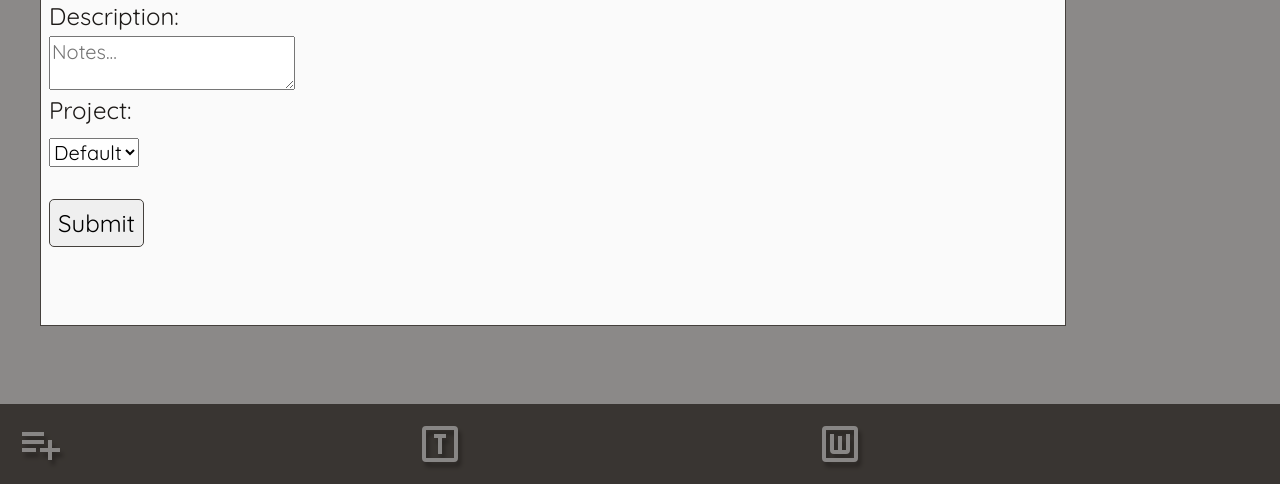
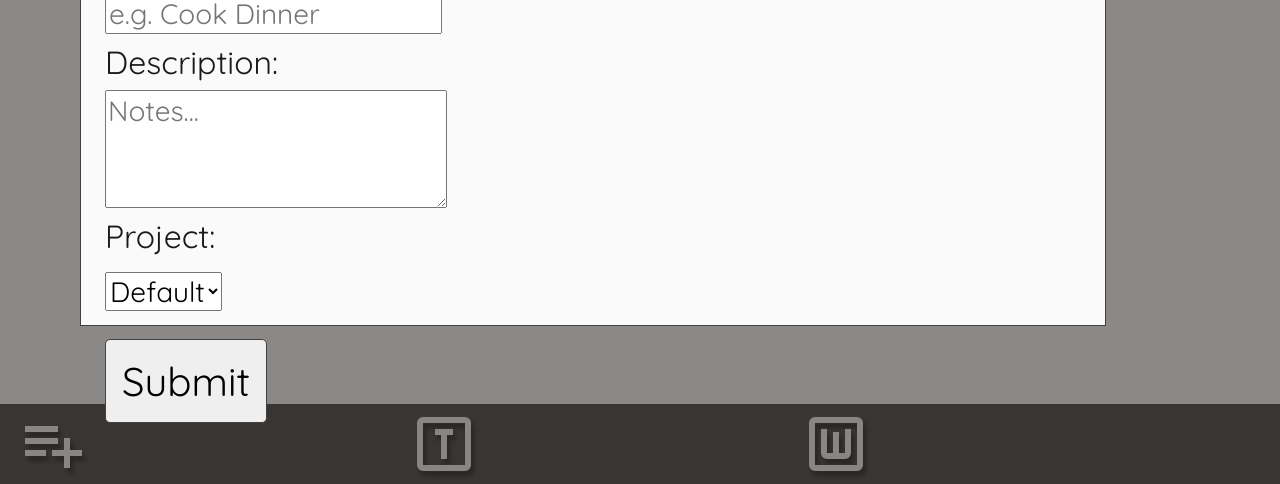
Before and after one commit to Gatteber/todo-app, a website built with webpack: page dist/index.html in a window 1280 px wide. Shown: the part 316-800 px from the top of the page. Built offline with Linux system fonts and the light colour scheme.

Commit message:
added styling for tablets in modal, taskbar, and header/footer.

```diff
--- a/src/index.js
+++ b/src/index.js
@@ -38,7 +38,4 @@ const mainApp = (() => {
     modalRender.newItem();
     // modalRender.newProject();
 
-    // const modalDisplayControl = () => {
-    //     const getItemMenu = document.querySelector('.')
-    // }
 })();
--- a/src/modalmenu.js
+++ b/src/modalmenu.js
@@ -37,7 +37,7 @@ const formSetter = (() => {
 
 //render module
 const modalRender = (() => {
-
+    //boilerplate
     const render = () => {
         domManip.makeEl(renderPage.getContent, 'div', 'modal-bg');
         domManip.makeEl(renderPage.getContent, 'div', 'modal-card');
@@ -68,7 +68,6 @@ const modalRender = (() => {
         getBg.parentNode.removeChild(getBg);
         getCard.parentNode.removeChild(getCard);
     }
-
 
     const newItem = () => {
         const getModalSettings = domManip.grabEl('modal-form');
--- a/src/scss/_modal.scss
+++ b/src/scss/_modal.scss
@@ -1,4 +1,5 @@
 @use "./colors";
+@use "./breakpoints";
 
 .modal-bg {
     position: absolute;
@@ -56,7 +57,8 @@
         font-size: 1.5rem;
         color: colors.$stone900;
 
-        #itemName {
+        //items
+        #itemName, #projName {
             font-family: 'Quicksand';
             font-size: 1.25rem;
         }
@@ -75,14 +77,77 @@
             margin-bottom: 1.5rem;
         }
 
-        .item-submit {
+        .item-submit, .proj-submit {
             font-family: 'Quicksand';
             padding: 0.5rem;
             font-size: 1.5rem;
-            // background-color: colors.$stone900;
-            // color: colors.$stone50;
             border: 1px solid colors.$stone700;
             border-radius: 5px;
         }
+
+        //projects
+        #projName {
+            margin-bottom: 1.25rem;
+        }
+
     }
 }
+
+@include breakpoints.tablet {
+    .modal-card {
+        left: 5rem;
+
+
+        .modal-card-header {
+            background-color: colors.$stone600;
+            // background-color: red;
+            justify-content: space-between;
+            padding: 0 2.5rem 0 2.5rem;
+
+
+            .modal-header-text {
+                font-size: 4rem;
+            }
+
+            .modal-close-button {
+                width: 4rem;
+                height: 4.5rem;
+                font-size: 4rem;
+            }
+
+        }
+
+        .modal-form {
+            gap: 0.75rem;
+            padding: 2rem 0 0 1.5rem;
+            font-size: 2rem;
+
+            //items
+            #itemName, #projName {
+                font-size: 1.75rem;
+            }
+
+            #itemDesc {
+                font-size: 1.75rem;
+                width: 21rem;
+                height: 7rem;
+            }
+
+            .item-dd-label {
+                font-size: 1.75rem;
+                margin-top: 0.5rem;
+                margin-bottom: 1rem;
+            }
+
+            .item-submit, .proj-submit {
+                padding: 1rem;
+                font-size: 2.5rem;
+            }
+
+            //projects
+            #projName {
+                margin-bottom: 1.25rem;
+            }
+        }
+    }
+}
--- a/src/scss/_navbar.scss
+++ b/src/scss/_navbar.scss
@@ -1,4 +1,5 @@
 @use "./colors";
+@use "./breakpoints";
 
 .nav-add-menu {
     position: fixed;
@@ -18,6 +19,11 @@
         padding: 1rem 0 0 1rem;
         border-bottom: 1px solid colors.$stone50;
     }
+
+    @include breakpoints.tablet {
+        font-size: 2.75rem;
+    }
+
 }
 
 .nav-proj-menu {
@@ -39,4 +45,8 @@
         padding: 1rem 0 0 1rem;
         border-bottom: 1px solid colors.$stone50;
     }
+
+    @include breakpoints.tablet {
+        font-size: 2.5rem;
+    }
 }
--- a/src/scss/_pageinit.scss
+++ b/src/scss/_pageinit.scss
@@ -53,6 +53,21 @@
         text-shadow: 3px 3px 2px colors.$stone900;
         margin: 0 2rem 0 0;
     }
+
+    @include breakpoints.tablet {
+        .header-icon {
+            width: 4rem;
+            height: 4rem;
+        }
+
+        .header-text {
+            font-size: 4rem;
+        }
+    }
+
+    @include breakpoints.desktop {
+        background-color: blue;
+    }
 }
 
 .nav {
@@ -92,6 +107,14 @@
     .active {
         background-color: colors.$stone200;
     }
+
+    @include breakpoints.tablet {
+        .nav-add, .nav-today, .nav-week, .nav-projects {
+            width: 4.5rem;
+            height: 4.5rem;
+        }
+    }
+
 }
 
 .content-body {
@@ -162,4 +185,35 @@
 
         }
     }
+
+    @include breakpoints.tablet {
+        //grid for cards (tablet)
+        display: grid;
+        grid-template-rows: repeat(2, 1fr);
+        grid-template-columns: repeat(2, 1fr);
+
+        .card-item {
+            width: 30vh;
+            height: 25vh;
+            padding: 0 0 0.25rem 0;
+
+            .card-text {
+                font-size: 2.75rem;
+            }
+
+            .card-done {
+                width: 3.5rem;
+                height: 3.5rem;
+            }
+
+            .card-date {
+                font-size: 2.75rem;
+            }
+
+            .card-delete {
+                width: 3.5rem;
+                height: 3.5rem;
+            }
+        }
+    }
 }
```
Also changed, not shown: src/navbar.js (+0 -25 lines), dist/main.js.
